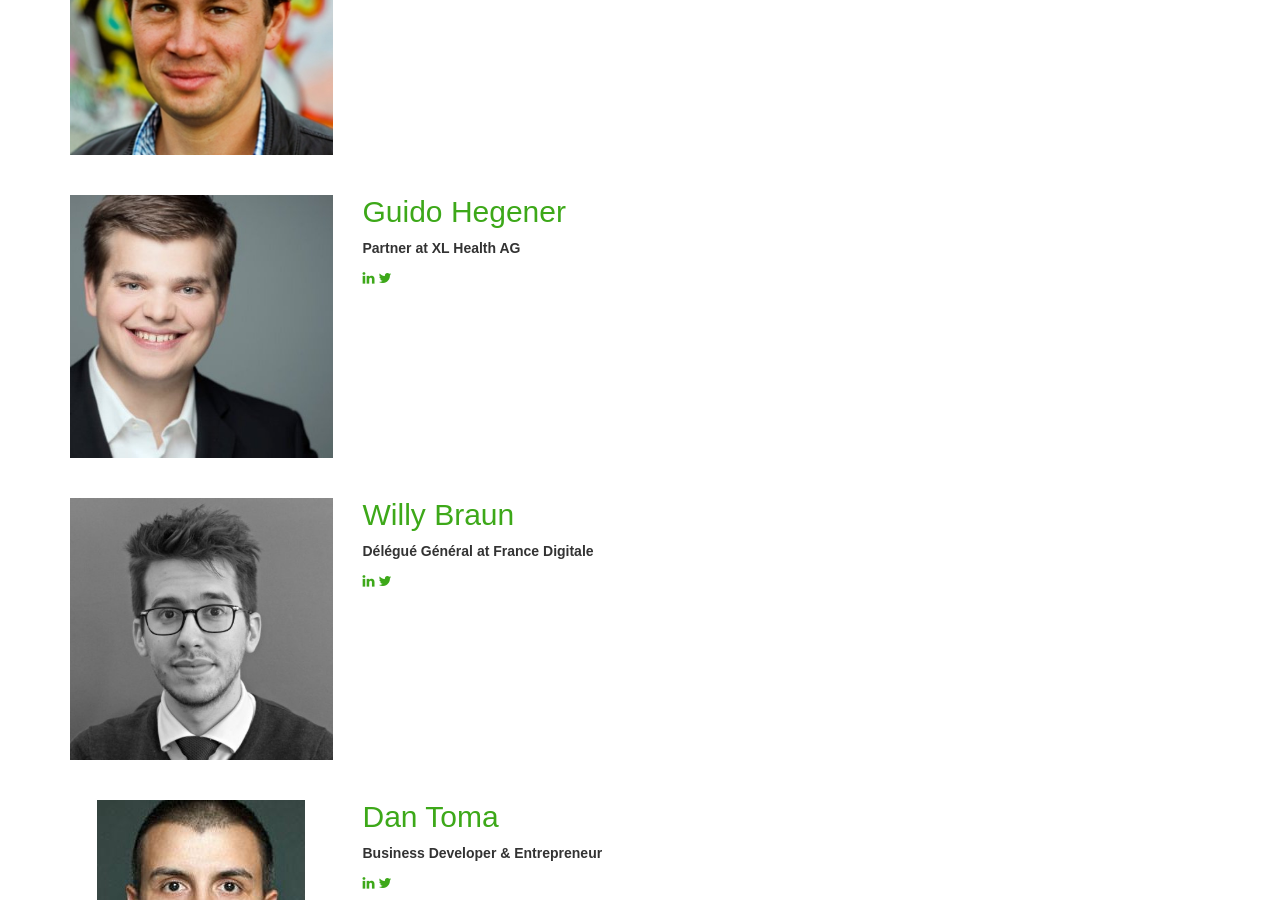
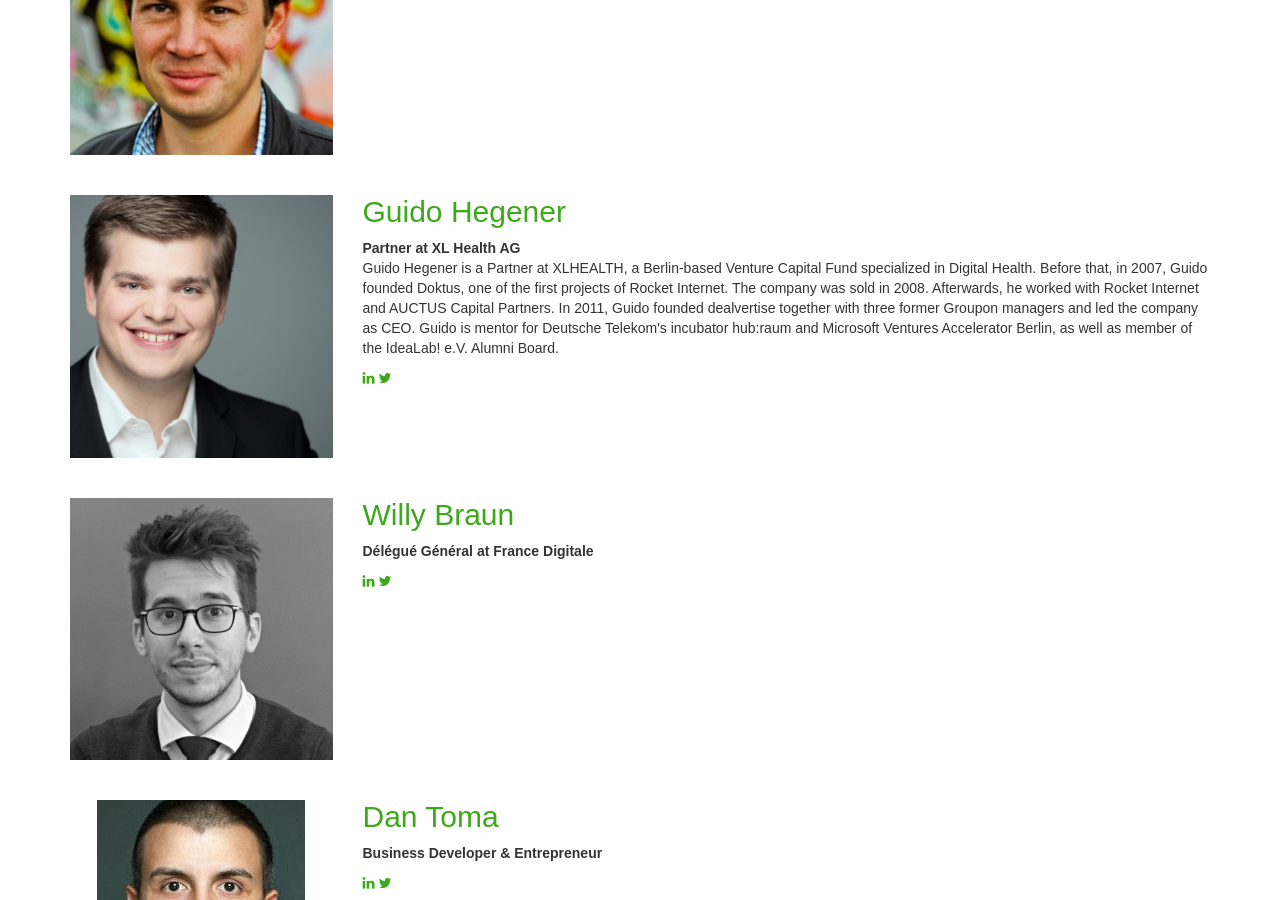
Before and after one commit to brakotozafy/geeksonafarm, a Jekyll site: the page built from speakers.html, in a window 1280 px wide and 900 px high, scrolled down 2562 px. Built offline with Jekyll 4.4.1, drawn with Linux system fonts in a browser that asks for light colours; nearby versions of some CDN libraries; some web fonts are replaced; Markdown is read by kramdown in place of the engine named in the settings; comment, search, counter and statistics services are not loaded.

Commit message:
Guido bio

```diff
--- a/speakers.html
+++ b/speakers.html
@@ -161,6 +161,7 @@ body_class: speakers
         <h2>Guido Hegener</h2>
         <strong>Partner at XL Health AG</strong>
         <p>
+          Guido Hegener is a Partner at XLHEALTH, a Berlin-based Venture Capital Fund specialized in Digital Health. Before that, in 2007, Guido founded Doktus, one of the first projects of Rocket Internet. The company was sold in 2008. Afterwards, he worked with Rocket Internet and AUCTUS Capital Partners. In 2011, Guido founded dealvertise together with three former Groupon managers and led the company as CEO. Guido is mentor for Deutsche Telekom's incubator hub:raum and Microsoft Ventures Accelerator Berlin, as well as member of the IdeaLab! e.V. Alumni Board.
         </p>
         <ul class="list-inline">
           <li>
```
